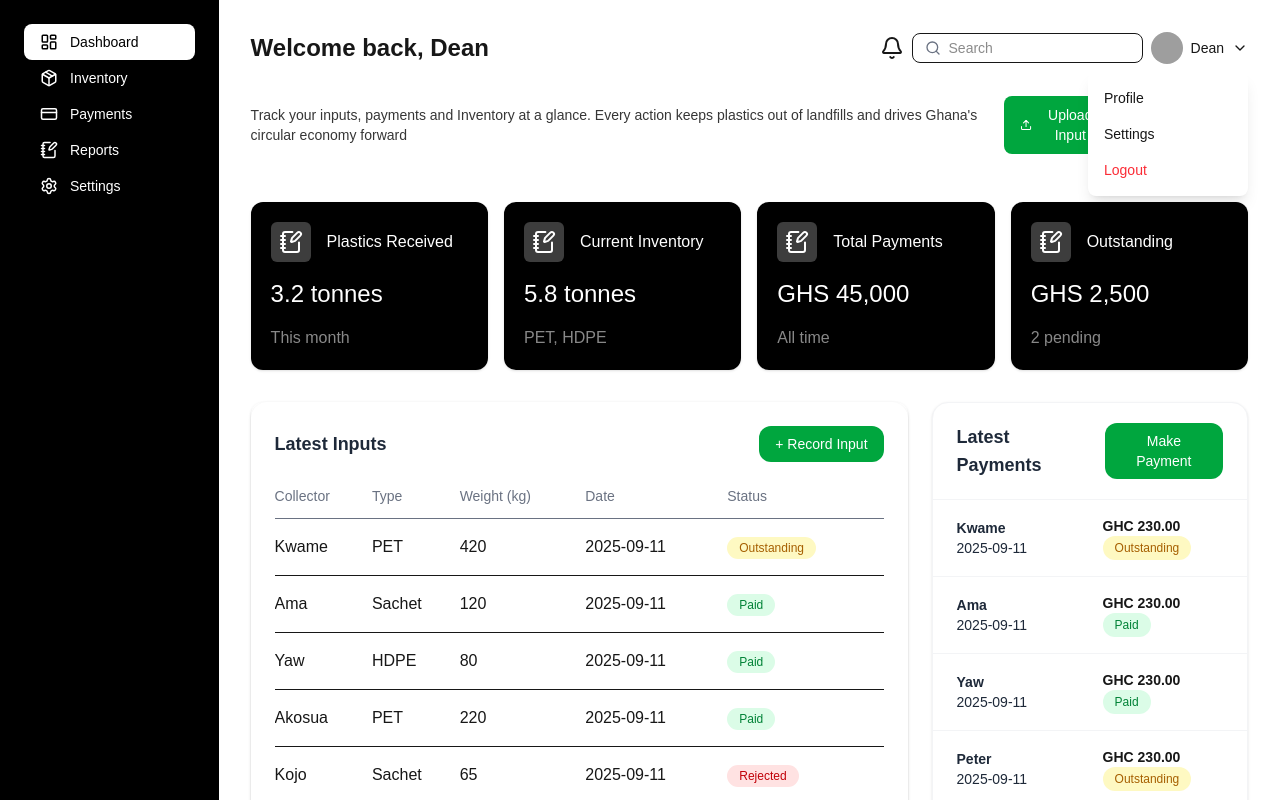
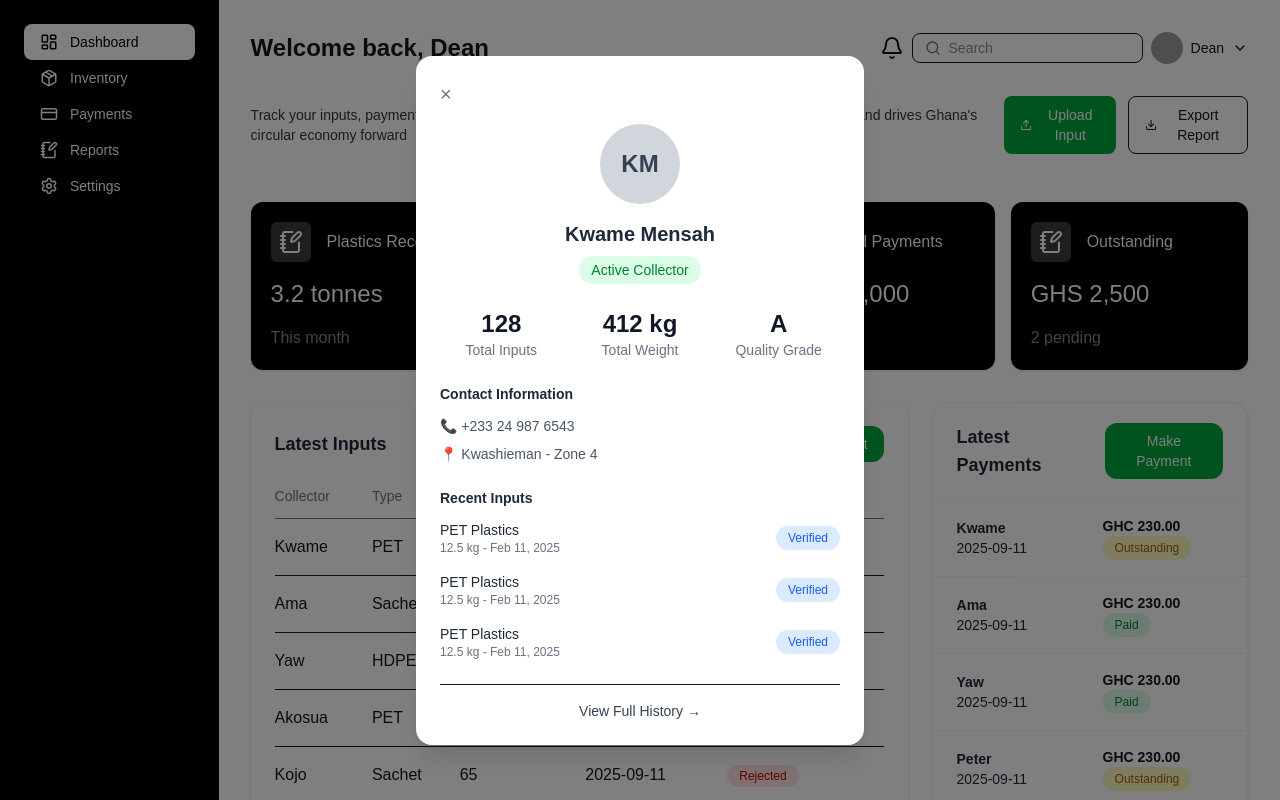
Before and after one commit to devpatrick007/waste-mgt, a Next.js app: page / in a window 1280 px wide. Both pictures are taken after a click on the button "Dean". Shown: the top 800 px of the page. Built offline with nearby package versions, Linux system fonts and the light colour scheme; grey boxes are pictures that could not be loaded.

Commit message:
second push

```diff
--- a/app/layout.js
+++ b/app/layout.js
@@ -6,8 +6,6 @@ import {
   Menu,
   Bell,
   Search,
-  Upload,
-  Download,
   ChevronDown,
 } from "lucide-react";
 
@@ -24,45 +22,57 @@ const geistMono = Geist_Mono({
   subsets: ["latin"],
 });
 
+export default function RootLayout({ children }) {
+  const [open, setOpen] = useState(false); // Sidebar state
+  const [isProfileOpen, setIsProfileOpen] = useState(false); // Profile modal state
 
+  const pathname = usePathname();
 
-export default function RootLayout({ children }) {
-  const [open, setOpen] = useState(false);
-  const [isProfileOpen, setIsProfileOpen] = useState(false);
-
-  const pathname = usePathname(); // ✅ must be inside component
-
-  // ✅ define getPageTitle inside component so it can access pathname
   const getPageTitle = () => {
-    if (pathname === "/") return "Dashboard";
-    if (pathname === "/inventory") return "Inventory";
-    if (pathname === "/payments") return "Payments";
-    if (pathname === "/reports") return "Reports";
-    if (pathname === "/settings") return "Settings";
-    return "Dashboard";
+    switch (pathname) {
+      case "/": return "Dashboard";
+      case "/inventory": return "Inventory";
+      case "/payments": return "Payments";
+      case "/reports": return "Reports";
+      case "/settings": return "Settings";
+      default: return "Dashboard";
+    }
   };
 
-  const title = getPageTitle(); // compute title
-
+  const title = getPageTitle();
 
   return (
     <html lang="en">
-      <body
-        className={`${geistSans.variable} ${geistMono.variable} antialiased`}
-      >
+      <body className={`${geistSans.variable} ${geistMono.variable} antialiased`}>
         <div className="flex min-h-screen">
           {/* Sidebar */}
           <Sidebar open={open} setOpen={setOpen} />
 
-          {/* Main */}
+          {/* Main Content */}
           <div className="p-4 md:p-8 w-full">
+
             {/* Mobile Header */}
             <div className="flex justify-between items-center mb-6 md:hidden">
               <button onClick={() => setOpen(true)}>
                 <Menu />
               </button>
+
               <h1 className="font-bold">{title}</h1>
+
+              <div className="flex items-center space-x-2">
                 <Bell />
+                {/* Mobile Profile Button */}
+                <button
+                  onClick={() => setIsProfileOpen(true)}
+                  className="w-8 h-8 rounded-full overflow-hidden"
+                >
+                  <img
+                    src="https://i.pravatar.cc/40"
+                    alt="User"
+                    className="w-full h-full object-cover"
+                  />
+                </button>
+              </div>
             </div>
 
             {/* Desktop Header */}
@@ -84,48 +94,32 @@ export default function RootLayout({ children }) {
                 {/* Profile Section */}
                 <div className="relative">
                   <button
-                    onClick={() => setOpen(!open)}
+                    onClick={() => setIsProfileOpen(true)}
                     className="flex items-center space-x-2 cursor-pointer"
                   >
-                    {/* Avatar */}
                     <img
                       src="https://i.pravatar.cc/40"
                       alt="User"
                       className="w-8 h-8 rounded-full object-cover"
                     />
-
-                    {/* Name */}
                     <span className="text-sm font-medium">Dean</span>
-
                     <ChevronDown size={16} />
                   </button>
-
-                  {/* Dropdown */}
-                  {open && (
-                    <div className="absolute right-0 mt-2 w-40 bg-white shadow-lg rounded-lg py-2 z-50">
-                      <button className="block w-full text-left px-4 py-2 text-sm hover:bg-gray-100" onClick={() => setIsProfileOpen(true)}>
-                        Profile
-                      </button>
-                      <button className="block w-full text-left px-4 py-2 text-sm hover:bg-gray-100">
-                        Settings
-                      </button>
-                      <button className="block w-full text-left px-4 py-2 text-sm text-red-500 hover:bg-gray-100">
-                        Logout
-                      </button>
-                    </div>
-                  )}
-
-
                 </div>
               </div>
             </div>
 
+            {/* Page Content */}
             {children}
 
           </div>
 
+          {/* Profile Dropdown / Modal */}
           {isProfileOpen && (
-            <ProfileDropdown isPOpen={true} setIsPOpen={(setIsProfileOpen)} />
+            <ProfileDropdown
+              isPOpen={isProfileOpen}
+              setIsPOpen={setIsProfileOpen}
+            />
           )}
 
         </div>
@@ -134,11 +128,10 @@ export default function RootLayout({ children }) {
   );
 }
 
-
+// Profile Dropdown Modal
 function ProfileDropdown({ isPOpen, setIsPOpen }) {
   return (
     <div className="fixed inset-0 flex items-center justify-center z-50">
-
       {/* Overlay */}
       <div
         className="absolute inset-0 bg-black/50"
@@ -147,10 +140,8 @@ function ProfileDropdown({ isPOpen, setIsPOpen }) {
 
       {/* Modal Content */}
       <div className="relative bg-white w-full max-w-md mx-4 rounded-2xl shadow-xl p-6 z-50 animate-fadeIn">
-
         {/* Header */}
         <div className="flex justify-between items-center mb-4">
-
           <button
             onClick={() => setIsPOpen(false)}
             className="text-gray-500 hover:text-gray-700 text-xl"
@@ -158,107 +149,67 @@ function ProfileDropdown({ isPOpen, setIsPOpen }) {
             ×
           </button>
         </div>
+
+        {/* Profile Info */}
         <div className="flex flex-col items-center text-center">
           <div className="w-20 h-20 rounded-full bg-gray-300 flex items-center justify-center text-2xl font-semibold text-gray-700">
             KM
           </div>
-
-          <h2 className="mt-4 text-xl font-semibold text-gray-800">
-            Kwame Mensah
-          </h2>
-
+          <h2 className="mt-4 text-xl font-semibold text-gray-800">Kwame Mensah</h2>
           <span className="mt-2 px-3 py-1 text-sm font-medium bg-green-100 text-green-700 rounded-full">
             Active Collector
           </span>
         </div>
 
+        {/* Stats */}
         <div className="grid grid-cols-3 gap-4 text-center mt-6">
           <div>
             <p className="text-2xl font-bold text-gray-900">128</p>
             <p className="text-sm text-gray-500">Total Inputs</p>
           </div>
-
           <div>
             <p className="text-2xl font-bold text-gray-900">412 kg</p>
             <p className="text-sm text-gray-500">Total Weight</p>
           </div>
-
           <div>
             <p className="text-2xl font-bold text-gray-900">A</p>
             <p className="text-sm text-gray-500">Quality Grade</p>
           </div>
         </div>
 
+        {/* Contact Info */}
         <div className="mt-6">
-          <h3 className="text-sm font-semibold text-gray-800 mb-3">
-            Contact Information
-          </h3>
-
+          <h3 className="text-sm font-semibold text-gray-800 mb-3">Contact Information</h3>
           <div className="flex items-center text-sm text-gray-600 mb-2">
-            <svg className="w-4 h-4 mr-2 text-gray-400" fill="none" stroke="currentColor" strokeWidth="2" viewBox="0 0 24 24">
-              <path strokeLinecap="round" strokeLinejoin="round"
-                d="M3 5h2l3.6 7.59a1 1 0 01-.21 1.09l-2.3 2.3a16 16 0 006.36 6.36l2.3-2.3a1 1 0 011.09-.21L19 19v2a1 1 0 01-1 1h-1C8.82 22 2 15.18 2 7V6a1 1 0 011-1z" />
-            </svg>
-            +233 24 987 6543
+            📞 +233 24 987 6543
           </div>
-
           <div className="flex items-center text-sm text-gray-600">
-            <svg className="w-4 h-4 mr-2 text-gray-400" fill="none" stroke="currentColor" strokeWidth="2" viewBox="0 0 24 24">
-              <path strokeLinecap="round" strokeLinejoin="round"
-                d="M17.657 16.657L13.414 12.414a4 4 0 10-5.657 5.657l4.243 4.243a8 8 0 1111.314 0z" />
-              <path strokeLinecap="round" strokeLinejoin="round"
-                d="M15 11a3 3 0 11-6 0 3 3 0 016 0z" />
-            </svg>
-            Kwashieman - Zone 4
+            📍 Kwashieman - Zone 4
           </div>
         </div>
 
+        {/* Recent Inputs */}
         <div className="mt-6">
-          <h3 className="text-sm font-semibold text-gray-800 mb-3">
-            Recent Inputs
-          </h3>
-
-          <div className="flex justify-between items-center mb-4">
+          <h3 className="text-sm font-semibold text-gray-800 mb-3">Recent Inputs</h3>
+          {["12.5 kg - Feb 11, 2025", "12.5 kg - Feb 11, 2025", "12.5 kg - Feb 11, 2025"].map((item, idx) => (
+            <div key={idx} className="flex justify-between items-center mb-4 last:mb-0">
               <div>
                 <p className="text-sm font-medium text-gray-800">PET Plastics</p>
-              <p className="text-xs text-gray-500">12.5 kg - Feb 11, 2025</p>
+                <p className="text-xs text-gray-500">{item}</p>
               </div>
               <span className="px-3 py-1 text-xs font-medium bg-blue-100 text-blue-600 rounded-full">
                 Verified
               </span>
             </div>
-
-          <div className="flex justify-between items-center mb-4">
-            <div>
-              <p className="text-sm font-medium text-gray-800">PET Plastics</p>
-              <p className="text-xs text-gray-500">12.5 kg - Feb 11, 2025</p>
-            </div>
-            <span className="px-3 py-1 text-xs font-medium bg-blue-100 text-blue-600 rounded-full">
-              Verified
-            </span>
-          </div>
-
-          <div className="flex justify-between items-center">
-            <div>
-              <p className="text-sm font-medium text-gray-800">PET Plastics</p>
-              <p className="text-xs text-gray-500">12.5 kg - Feb 11, 2025</p>
-            </div>
-            <span className="px-3 py-1 text-xs font-medium bg-blue-100 text-blue-600 rounded-full">
-              Verified
-            </span>
-          </div>
+          ))}
         </div>
 
         <div className="mt-6 border-t pt-4 text-center">
           <button className="text-sm font-medium text-gray-700 hover:text-gray-900 flex items-center justify-center gap-2 mx-auto">
-            View Full History
-            <svg className="w-4 h-4" fill="none" stroke="currentColor" strokeWidth="2" viewBox="0 0 24 24">
-              <path strokeLinecap="round" strokeLinejoin="round" d="M9 5l7 7-7 7" />
-            </svg>
+            View Full History →
           </button>
         </div>
-
       </div>
     </div>
-  )
+  );
 }
```
Lines whose indentation alone changed are shown as unchanged.
